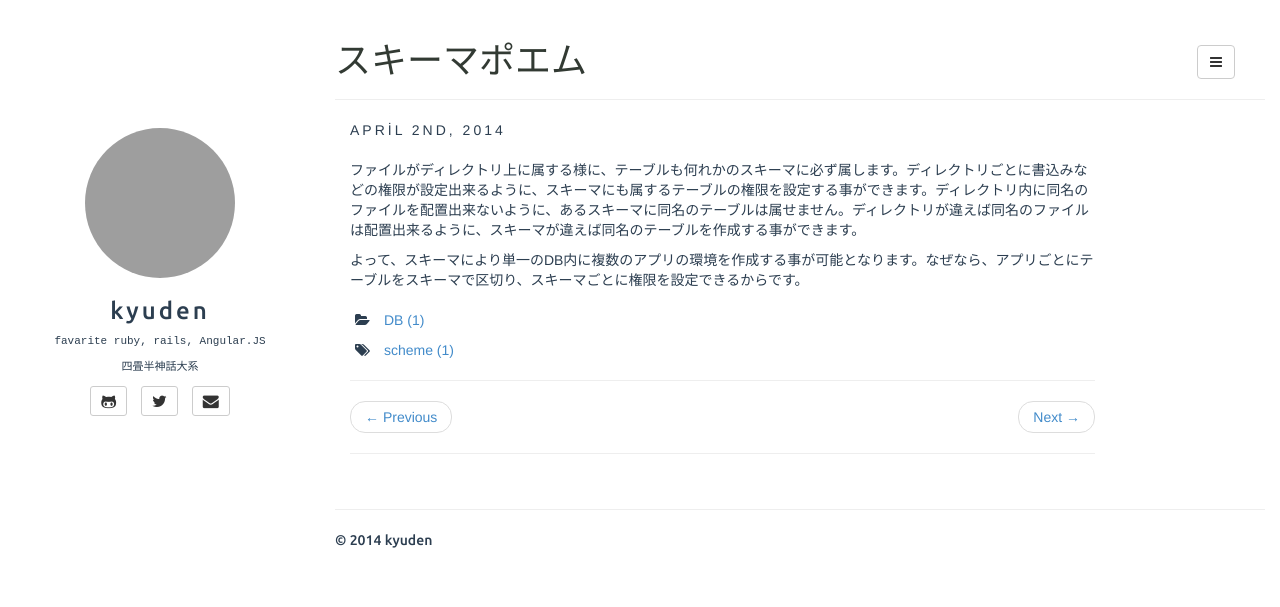
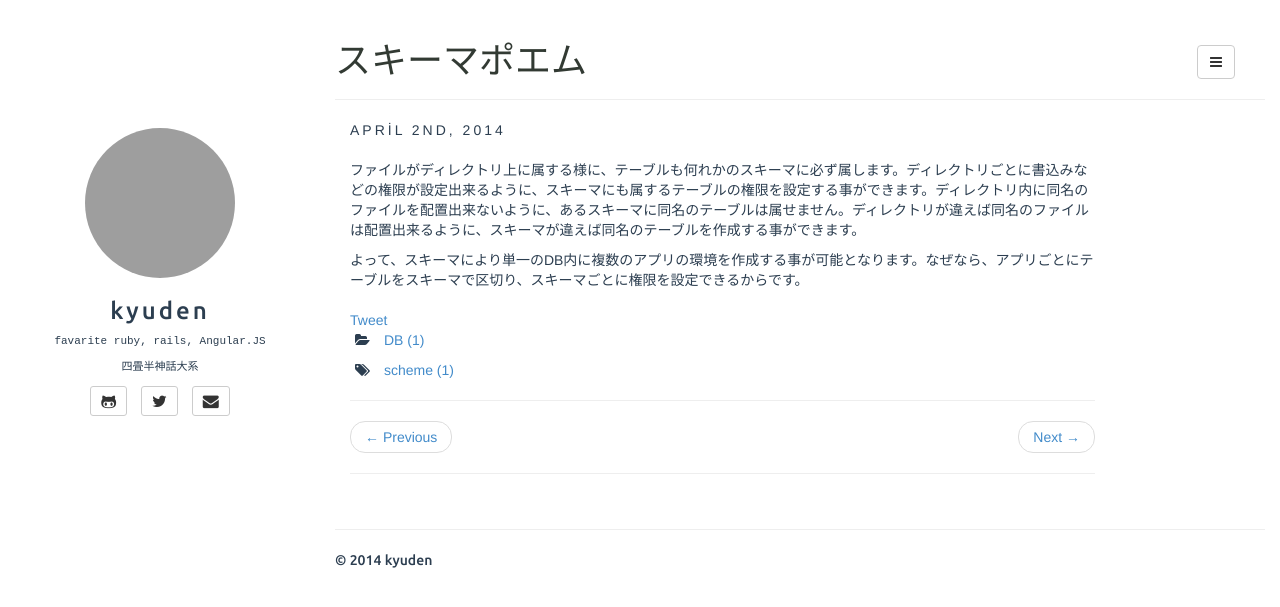
Before and after one commit to kyuden/kyuden.github.com, a Jekyll site: the page built from _posts/2014-04-02-schme-poem.md, in a window 1280 px wide. Shown: the top 607 px of the page. Built offline with Jekyll 4.4.1, drawn with Linux system fonts in a browser that asks for light colours; comment, search, counter and statistics services are not loaded; grey boxes are pictures that could not be loaded.

Commit message:
add tweet button

```diff
--- a/_includes/post.html
+++ b/_includes/post.html
@@ -18,6 +18,9 @@
 	  <div class="article_body">
 	  {{ content }}
 	  </div>
+
+		<a href="https://twitter.com/share" class="twitter-share-button" data-via="Kyuden_">Tweet</a>
+<script>!function(d,s,id){var js,fjs=d.getElementsByTagName(s)[0],p=/^http:/.test(d.location)?'http':'https';if(!d.getElementById(id)){js=d.createElement(s);js.id=id;js.src=p+'://platform.twitter.com/widgets.js';fjs.parentNode.insertBefore(js,fjs);}}(document, 'script', 'twitter-wjs');</script>
 
 		{% unless page.categories == empty %}
 		<ul class="tag_box list-unstyled list-inline">
```
